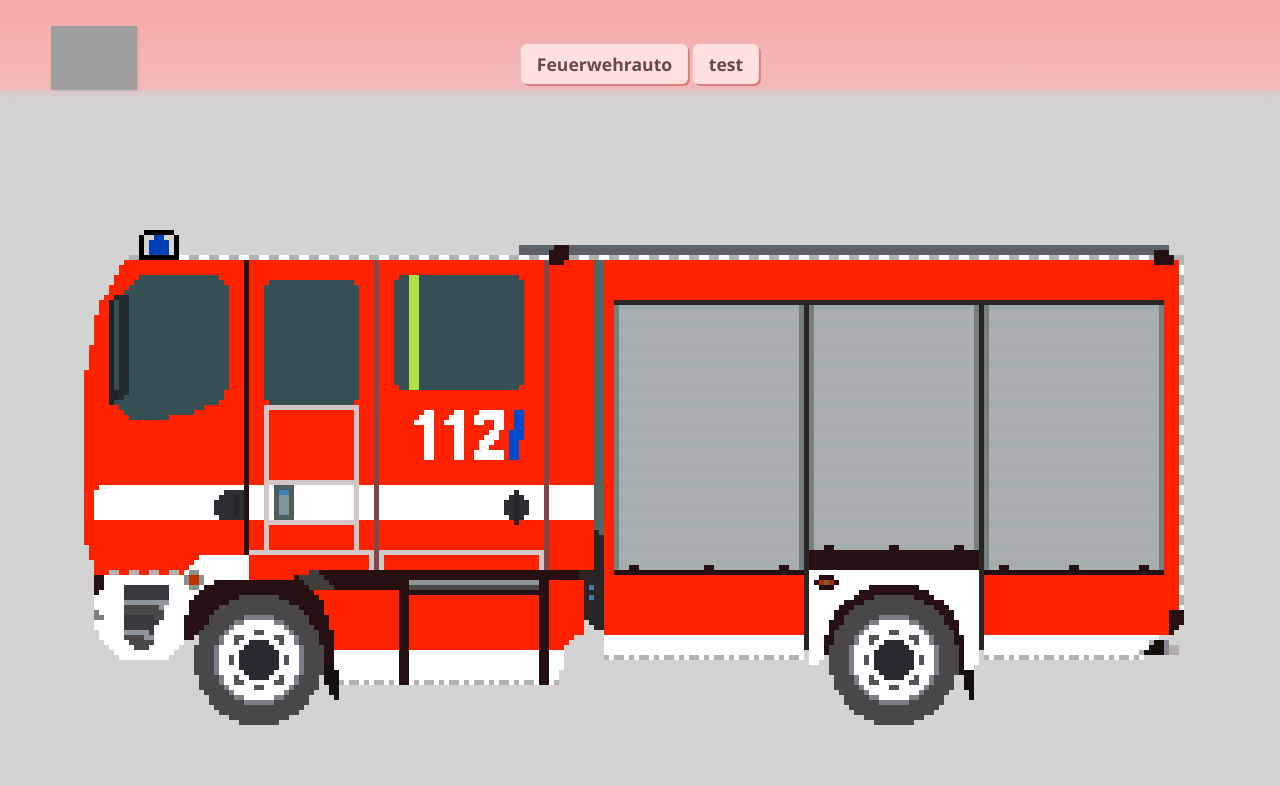
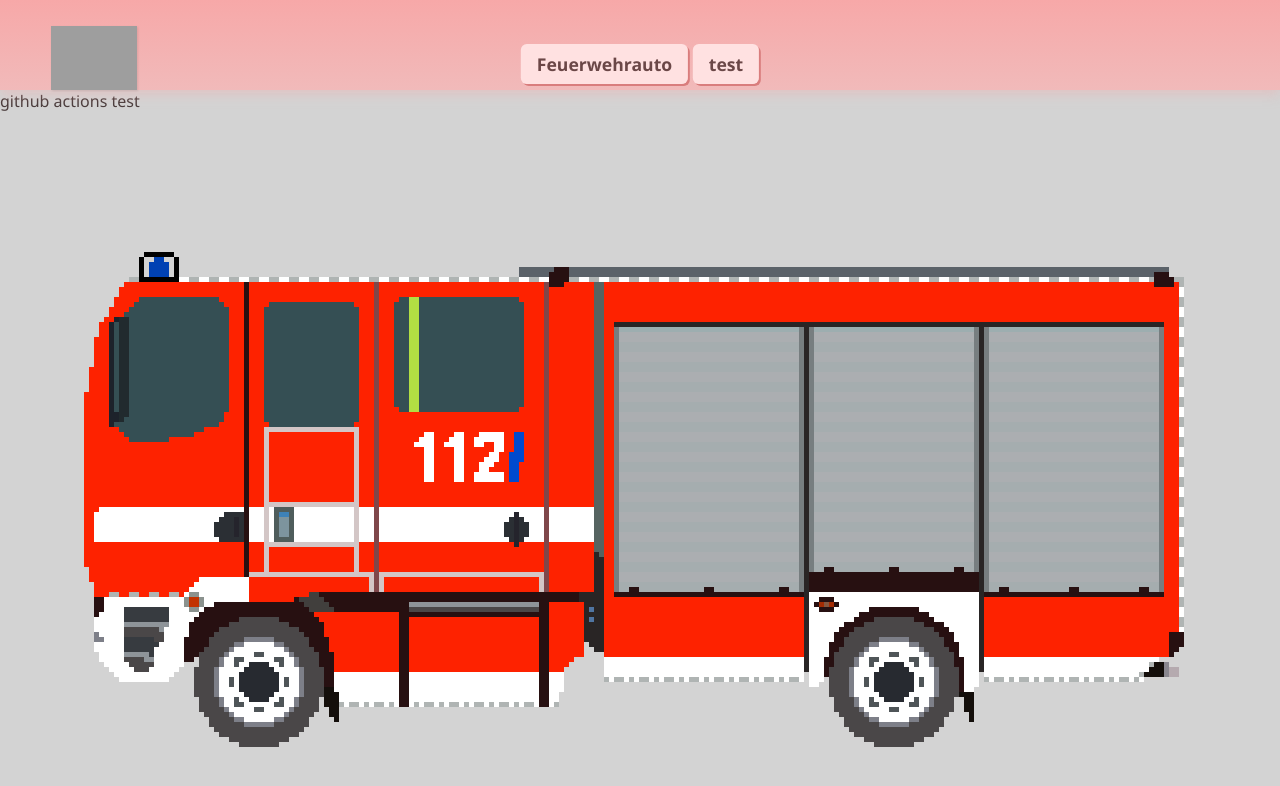
Before and after one commit to vsleo/LoeschZwerge, an Astro site in the folder FrontEnd/: page /LoeschZwerge/car in a window 1280 px wide. Built offline with nearby package versions, Linux system fonts and the light colour scheme; Astro itself is replaced by a stand-in of ours; grey boxes are pictures that could not be loaded.

Commit message:
github actions

```diff
--- a/FrontEnd/src/components/Test.vue
+++ b/FrontEnd/src/components/Test.vue
@@ -1,5 +1,5 @@
 <template>
-  <div></div>
+  <div>github actions test</div>
 </template>
 
 <script></script>
```
